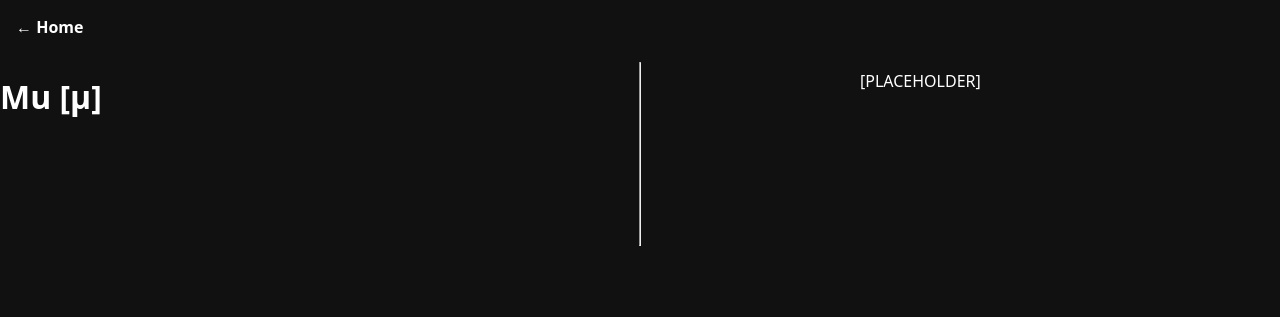
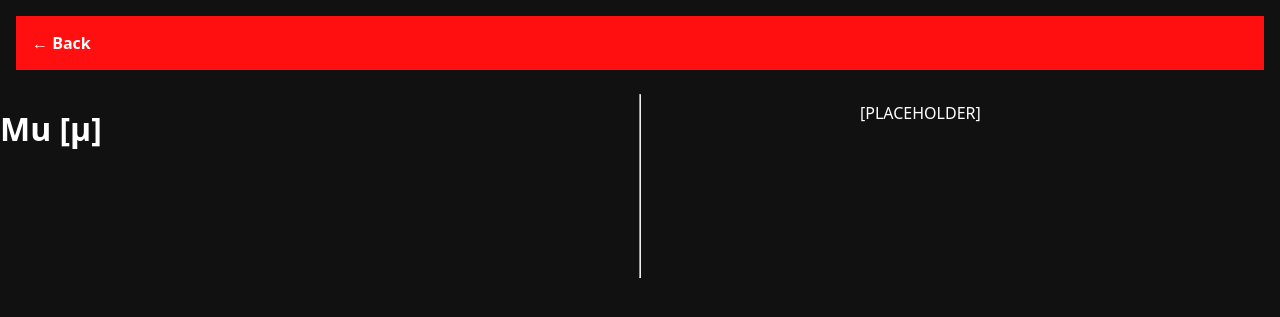
Before and after one commit to dau4096/Personal-Site, a Jekyll site: the page built from gallery/mu.md, in a window 1280 px wide. Shown: the top 317 px of the page. Built offline with Jekyll 4.4.1, drawn with Linux system fonts in a browser that asks for light colours.

Commit message:
Changed gallery HTML back-link

```diff
--- a/_layouts/gallery.html
+++ b/_layouts/gallery.html
@@ -17,7 +17,9 @@
 <body class="gallery">
 
   <header class="minimal">
-    <a href="{{ '/' | relative_url }}">← Home</a>
+    <nav>
+      <a href="{{ '/gallery/' | relative_url }}">← Back</a>
+    </nav>
   </header>
 
   <main class="gallery-grid">
```
